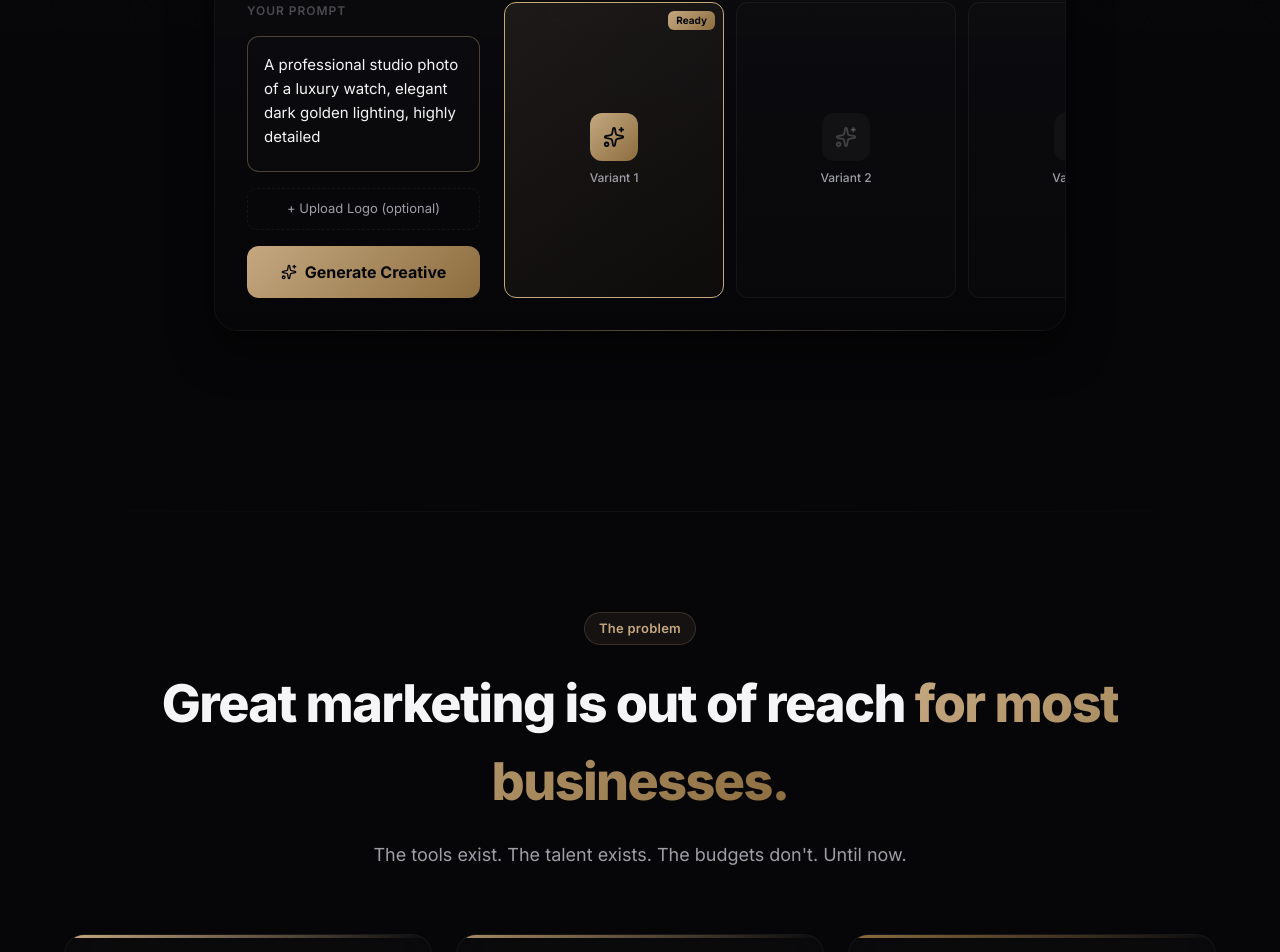
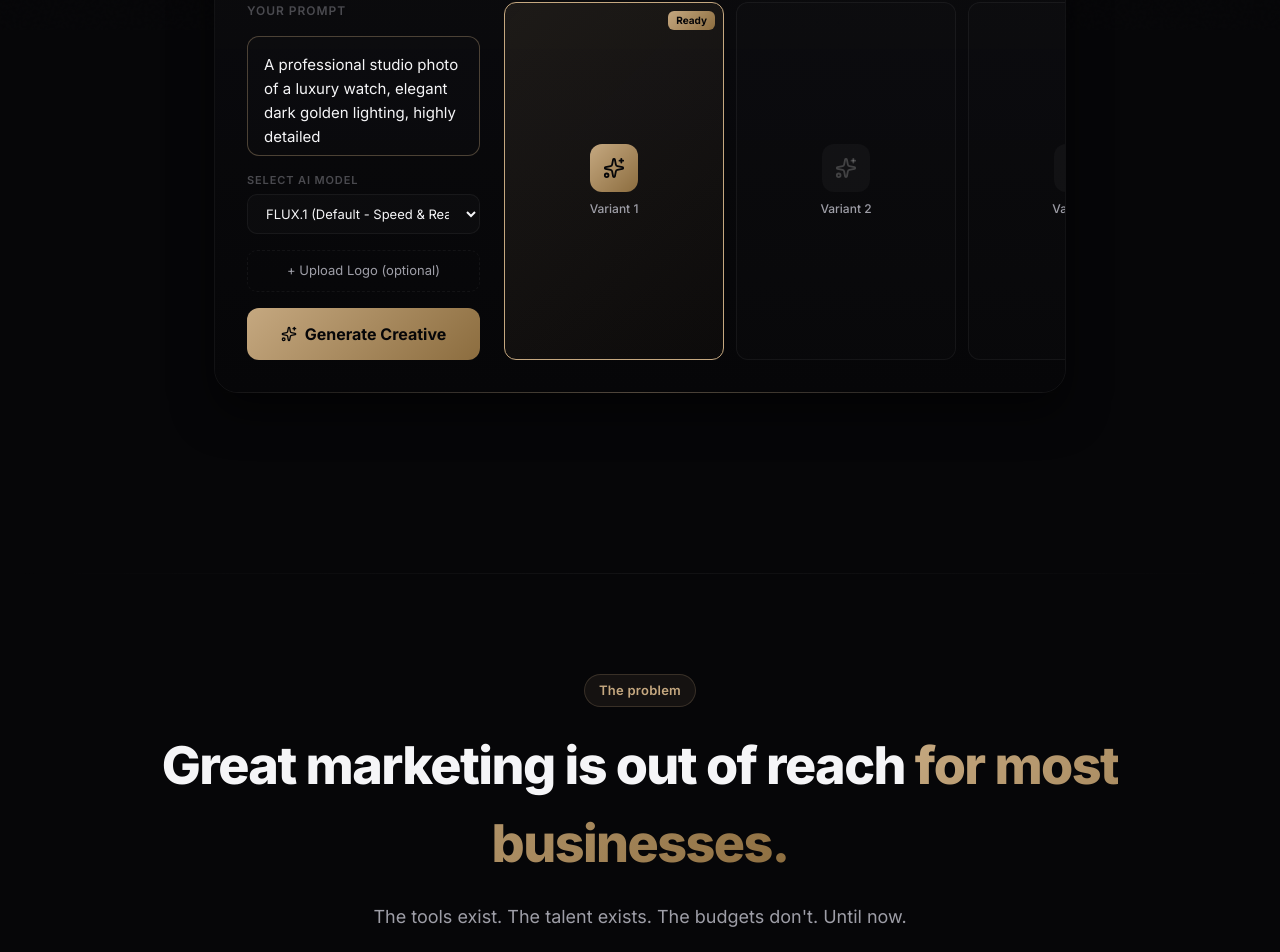
Before and after one commit to AdamDono/Adra, a Next.js app in the folder frontend/: page / in a window 1280 px wide. Shown: the part 770-1722 px from the top of the page. Built offline with nearby package versions, Linux system fonts and the light colour scheme; no server answers; the database is empty.

Commit message:
ui change on the prompts

```diff
--- a/frontend/src/components/Hero.tsx
+++ b/frontend/src/components/Hero.tsx
@@ -20,6 +20,7 @@ export default function Hero() {
   const [generatedImages, setGeneratedImages] = useState<(string | null)[]>([null, null, null]);
   const [isGenerating, setIsGenerating] = useState(false);
   const [loadingStates, setLoadingStates] = useState<boolean[]>([false, false, false]);
+  const [selectedModel, setSelectedModel] = useState("flux");
 
   useEffect(() => {
     fetch("/api/waitlist")
@@ -42,6 +43,7 @@ export default function Hero() {
       const formData = new FormData();
       formData.append("prompt", promptInput);
       formData.append("seed", seed.toString());
+      formData.append("model", selectedModel);
       if (selectedLogo) {
         formData.append("logo", selectedLogo);
       }
@@ -81,7 +83,10 @@ export default function Hero() {
       Math.floor(Math.random() * 100000) + 5678,
     ];
 
-    await Promise.all(seeds.map((seed, idx) => generateVariant(idx, seed)));
+    // Trigger variant generations sequentially to avoid concurrent rate limits
+    for (let i = 0; i < seeds.length; i++) {
+      await generateVariant(i, seeds[i]);
+    }
     setIsGenerating(false);
   };
 
@@ -331,6 +336,34 @@ export default function Hero() {
                   }}
                 />
 
+                {/* Model Selector */}
+                <div style={{ display: "flex", flexDirection: "column", gap: 6, textAlign: "left" }}>
+                  <div style={{ fontSize: 11, fontWeight: 600, color: "var(--text-muted)", letterSpacing: "0.08em", textTransform: "uppercase" }}>
+                    Select AI Model
+                  </div>
+                  <select
+                    value={selectedModel}
+                    onChange={(e) => setSelectedModel(e.target.value)}
+                    disabled={isGenerating}
+                    style={{
+                      width: "100%",
+                      background: "rgba(255,255,255,0.02)",
+                      border: "1px solid var(--border)",
+                      borderRadius: 10,
+                      color: "var(--text-primary)",
+                      padding: "10px 14px",
+                      fontSize: 13,
+                      outline: "none",
+                      cursor: isGenerating ? "not-allowed" : "pointer",
+                      fontFamily: "inherit",
+                    }}
+                  >
+                    <option value="flux" style={{ background: "#0c0c0f", color: "#fff" }}>FLUX.1 (Default - Speed & Realism)</option>
+                    <option value="turbo" style={{ background: "#0c0c0f", color: "#fff" }}>SDXL Turbo (Super Fast)</option>
+                    <option value="flux-anime" style={{ background: "#0c0c0f", color: "#fff" }}>FLUX Anime (Stylized Art)</option>
+                  </select>
+                </div>
+
                 {/* Logo Uploader */}
                 <div style={{ display: "flex", gap: 10, alignItems: "center" }}>
                   <label
@@ -418,7 +451,7 @@ export default function Hero() {
               </div>
 
               {/* Right: Generated images */}
-              <div className="mockup-images" style={{ flex: 2 }}>
+              <div className="mockup-images" style={{ flex: 2, display: "flex", flexDirection: "row", gap: 12, width: "100%" }}>
                 {[
                   { bg: "linear-gradient(135deg, rgba(197,168,128,0.1), rgba(140,109,63,0.05))", label: "Variant 1", active: true },
                   { bg: "rgba(255,255,255,0.01)", label: "Variant 2", active: false },
```
Also changed, not shown: 2 other files (tests, documents, lock files or other folders).
